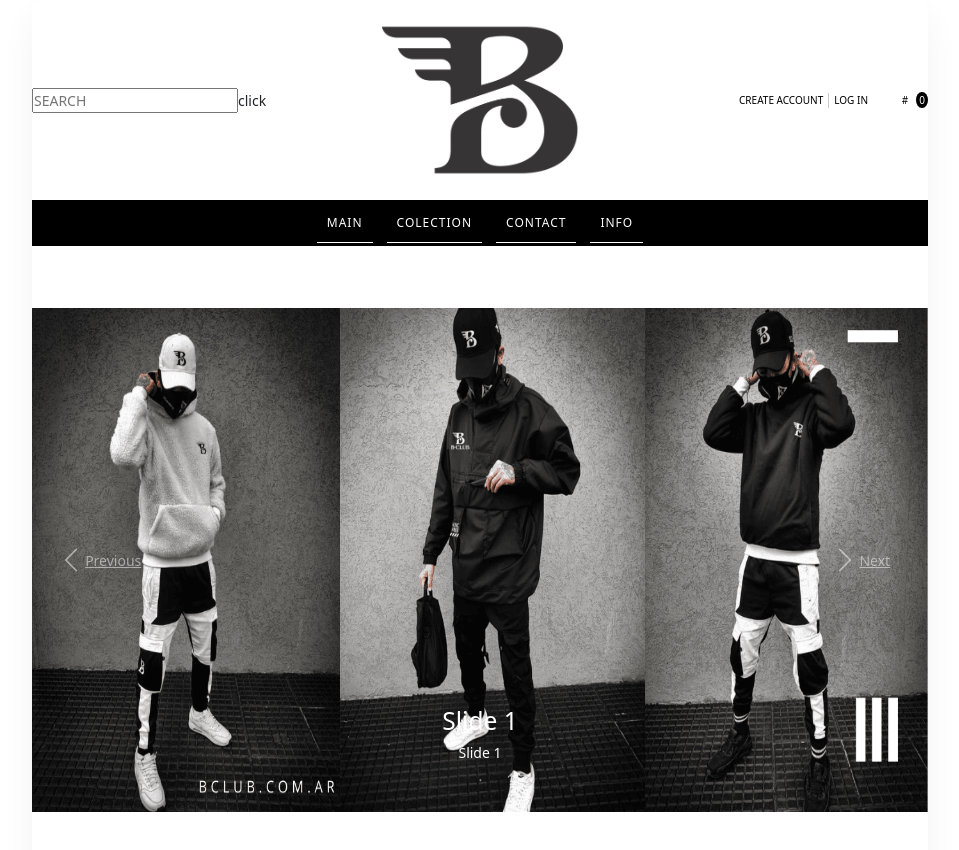
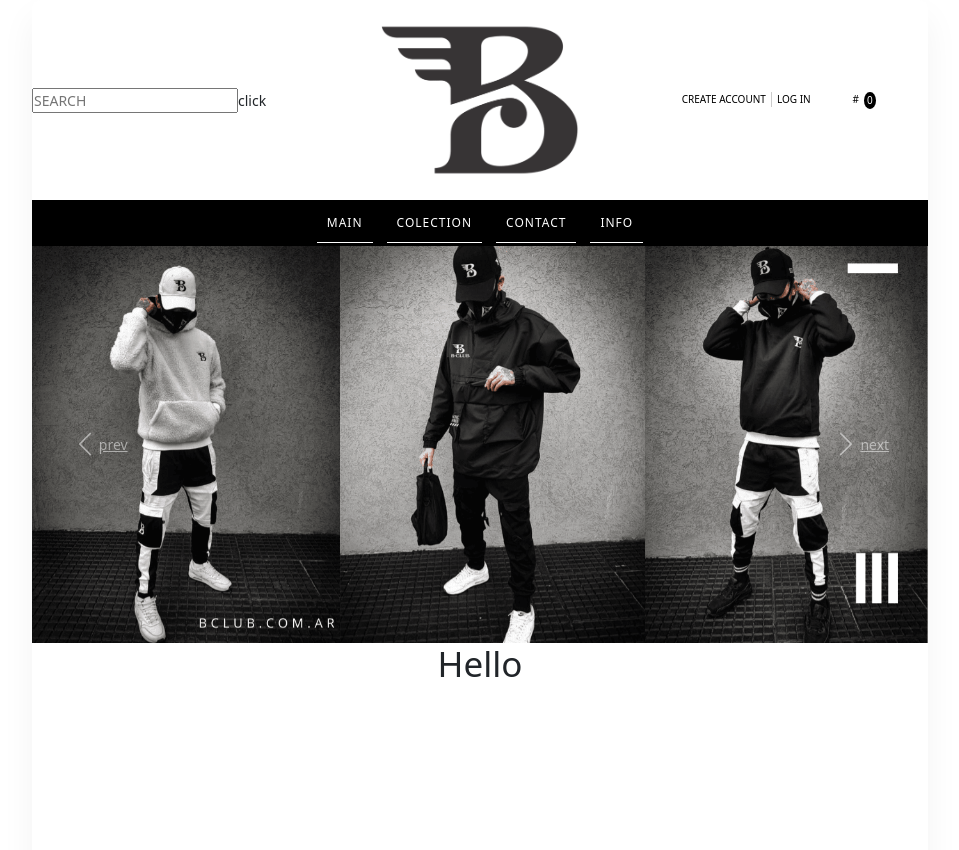
Before and after one commit to EdRafCas/Store_cart_react, a React (Create React App) app: page / in a window 1280 px wide. Shown: the top 850 px of the page, without its empty margins (160-1119 px from the left). Built offline with nearby package versions, Linux system fonts and the light colour scheme; what webfontloader would draw is missing.

Commit message:
changes to page design

```diff
--- a/src/App.js
+++ b/src/App.js
@@ -4,16 +4,29 @@ import SliderCarousel from './Elements/SliderCarousel'
 import styled from "styled-components";
 
 const ContainerCarousel = styled.div`
- div{
-   overflow:hidden;
- }
+  width:100%;
+  max-height:504px;
+  overflow:hidden;
+`
+const MainPage = styled.div`
+  width:100%;
+  display:flex;
+  flex-direction:column;
+  justify-content:flex-start;
+  align-items:center;
+  overflow:hidden;
+
 `
 
 const App = () => {
   return (
-    <ContainerCarousel>
-      <SliderCarousel/>
-    </ContainerCarousel>
+    <MainPage>
+      <ContainerCarousel>
+        <SliderCarousel/>
+      </ContainerCarousel>
+      <h1>Hello</h1>
+    </MainPage>
+
 
    );
 }
--- a/src/Components/Container.js
+++ b/src/Components/Container.js
@@ -12,7 +12,7 @@ const Container = styled.div`
     margin: auto;
     display: flex;
     flex-direction: column;
-    justify-content: center;
+    justify-content: flex-start;
     position: relative;
     z-index: 100;
 
--- a/src/Elements/ElementsHeader.js
+++ b/src/Elements/ElementsHeader.js
@@ -6,10 +6,11 @@ const ContainerHeader = styled.div`
     padding: 0;
     display: flex;
     flex-direction:column;
-    border: 0px ;
-    flex-grow:1;
-    position:absolute;
-    top:0px;
+    gap:0;
+
+    justify-content:flex-start;
+    margin:0px;
+
 
 `;
 
@@ -18,7 +19,9 @@ const NavBar = styled.div`
       background:black;
       margin:auto;
       display:flex;
-      justify-content: center;
+      flex-direction:row;
+      justify-content:center;
+      margin:0;
       a{
             text-decoration:none;
       }
@@ -37,12 +40,12 @@ const NavBarButtom =styled(Link)`
 
 const UpHeader = styled.div`
       width:100%;
-      margin:auto;
+      margin-top:0px;
       display:flex;
-      justify-content: space-between;
+      justify-content: flex-start;
       height:200px;
       display:grid;
-      align-items:center;
+
       grid-template-columns: repeat(3, 1fr);
       gap: 0;
 `
@@ -56,7 +59,14 @@ const MainLogo = styled.img`
 const LoginBar = styled.div`
       width:auto;
       height:auto;
+      margin:auto;
       text-align:right;
+      display:flex;
+      flex-direction:row;
+      align-items:flex-start;
+      justify-content:center;
+
+
       a{
             font-size:10px;
             text-decoration:none;
@@ -79,8 +89,8 @@ const LoginBarButtomcart =styled.a`
       display:inline-block;
       color:#000000;
       width:48.25px; /* placeholder */
-      margin:5px 0px;
-      padding: 4px 8px;
+      margin-right:5px;
+
 
 `
 const CartSpan = styled.span`
@@ -94,9 +104,9 @@ const CartSpan = styled.span`
 const SearchBox =styled.div`
       width:auto;
       height:auto;
-      display:block;
-      flex-direction:row;
-      align-content:flex-end;
+      display:flex;
+      flex-direction:column;
+      justify-content:center;
       min-height:20px;
       float:left;
 `
--- a/src/Elements/SliderCarousel.js
+++ b/src/Elements/SliderCarousel.js
@@ -15,18 +15,18 @@ import slide3 from './../img/front-page-3.png';
 const items = [
   {
     src: slide1,
-    altText: 'Slide 1',
-    caption: 'Slide 1'
+    altText: '',
+    caption: ''
   },
   {
     src: slide2,
-    altText: 'Slide 2',
-    caption: 'Slide 2'
+    altText: '',
+    caption: ''
   },
   {
     src: slide3,
-    altText: 'Slide 3',
-    caption: 'Slide 3'
+    altText: '',
+    caption: ''
   }
 ];
 
@@ -57,8 +57,9 @@ const SliderCarousel = (props) => {
         onExiting={() => setAnimating(true)}
         onExited={() => setAnimating(false)}
         key={item.src}
+        overflow="hidden"
       >
-        <img src={item.src} alt={item.altText} width="100%" height="504px" />
+        <img src={item.src} alt={item.altText} width="100%" height="auto" />
         <CarouselCaption captionText={item.caption} captionHeader={item.caption} />
       </CarouselItem>
     );
@@ -73,8 +74,8 @@ const SliderCarousel = (props) => {
     >
       <CarouselIndicators items={items} activeIndex={activeIndex} onClickHandler={goToIndex} />
       {slides}
-      <CarouselControl direction="prev" directionText="Previous" onClickHandler={previous} />
-      <CarouselControl direction="next" directionText="Next" onClickHandler={next} />
+      <CarouselControl direction="prev" directionText="" onClickHandler={previous} />
+      <CarouselControl direction="next" directionText="" onClickHandler={next} />
     </Carousel>
   );
 }
--- a/src/index.js
+++ b/src/index.js
@@ -1,5 +1,6 @@
 import React from 'react';
 import ReactDOM from 'react-dom';
+import styled from 'styled-components';
 import WebFont from 'webfontloader';
 import {BrowserRouter, Route, Switch} from 'react-router-dom';
 import Container from './Components/Container';
@@ -17,12 +18,21 @@ WebFont.load({
   }
 });
 
+const ContainerPages = styled.div`
+  width:100%;
+  display:flex;
+  flex-direction:column;
+  justify-content:flex-start;
+  align-items:center;
+
+`
+
 const Index = () => {
   return (
-    <Container>
+    <Container className="alo">
       <BrowserRouter>
         <Header/>
-
+        <ContainerPages >
           <Switch>
             <Route path="/Colection" exact={true} component={Colection}/>
             <Route path="/Contact" exact={true} component={Contact}/>
@@ -30,6 +40,8 @@ const Index = () => {
             <Route path="/" exact={true} component={App}/>
             <App to="/"/>
           </Switch>
+        </ContainerPages>
+
 
       </BrowserRouter>
 
```
Lines whose indentation alone changed are shown as unchanged.
